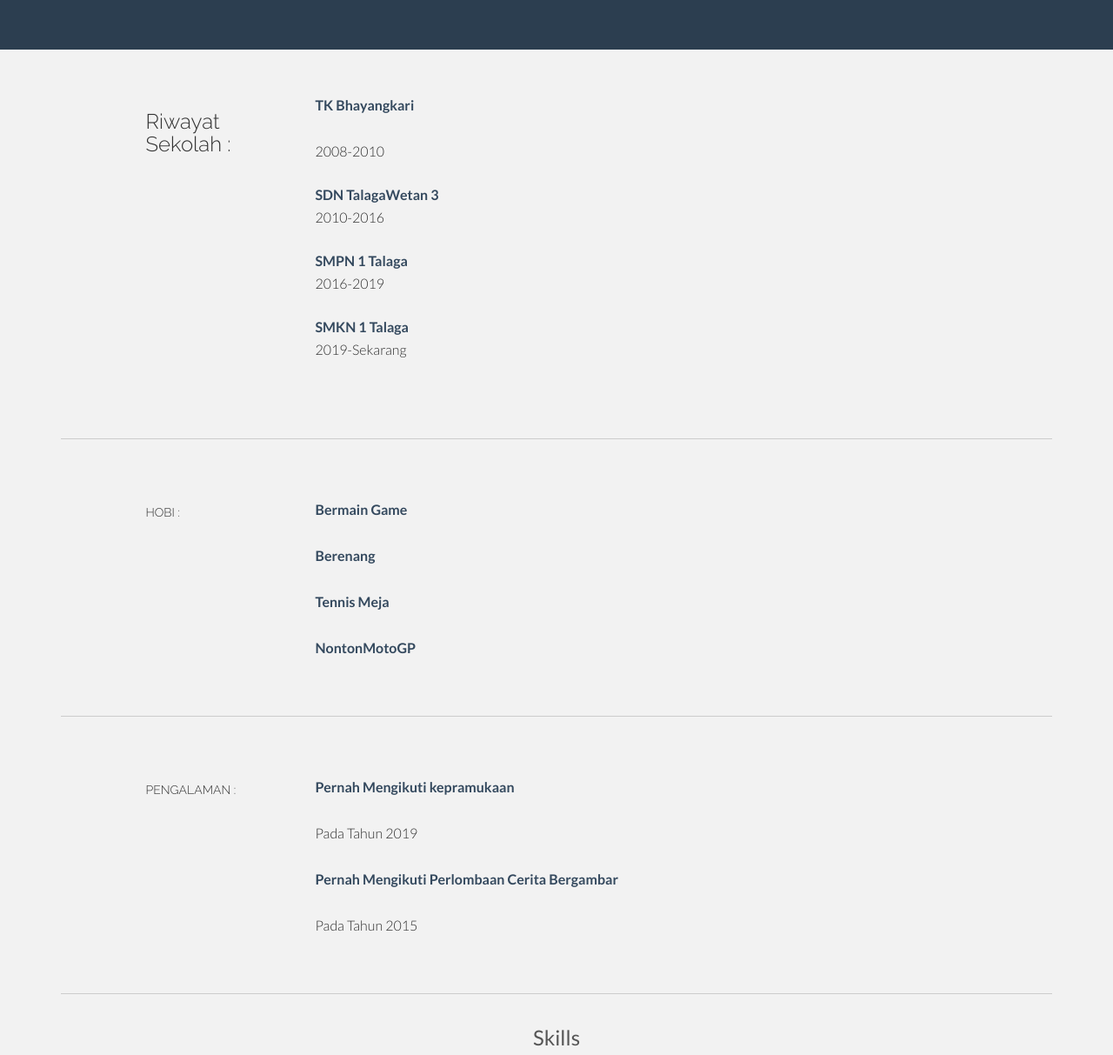
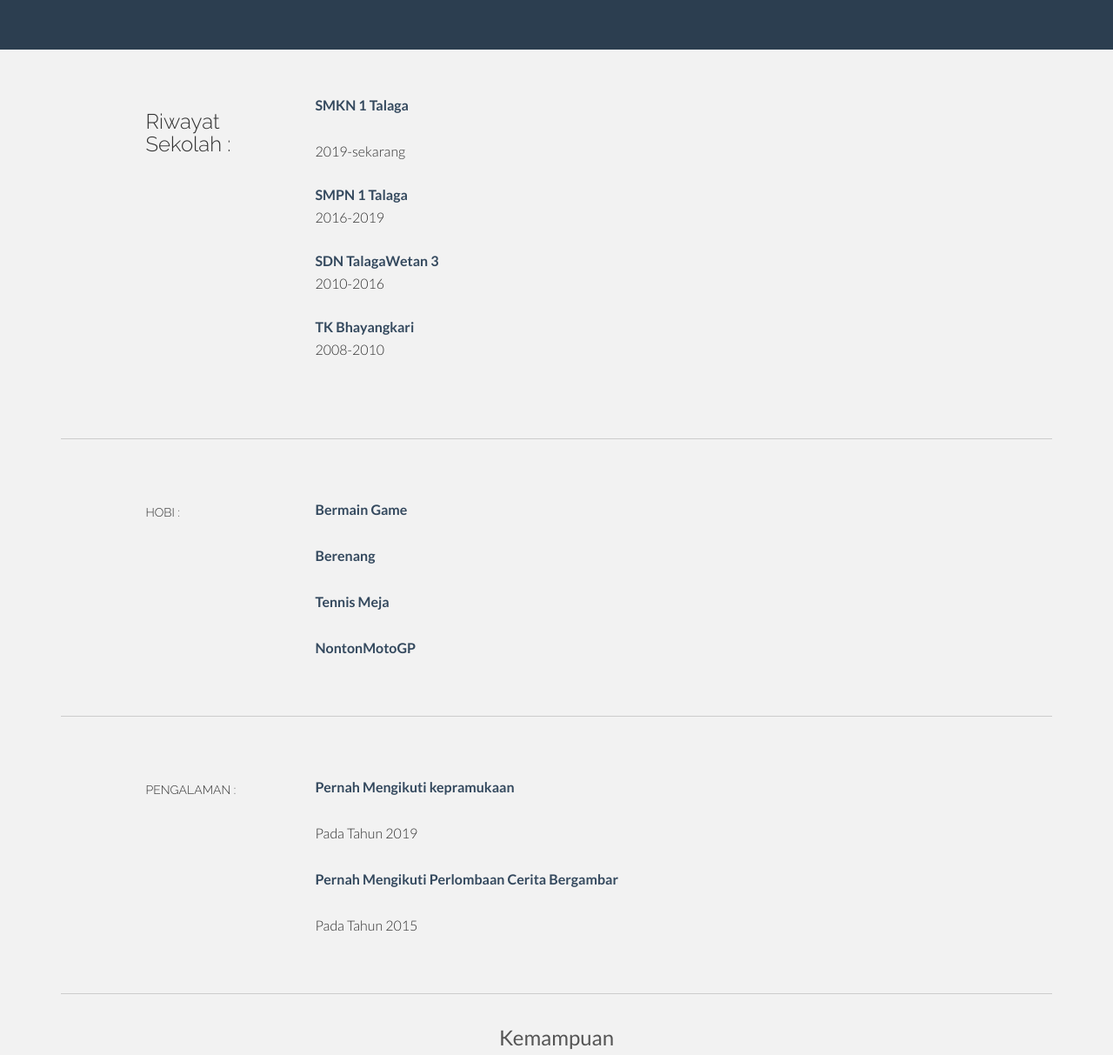
Before and after one commit to Dandiyudha/dandiyudhairawan.github.io, a plain HTML site: page index.html in a window 1280 px wide. Shown: the part 760-1973 px from the top of the page at 87% size. Drawn offline with Linux system fonts and the light colour scheme.

Commit message:
Update index.html

```diff
--- a/index.html
+++ b/index.html
@@ -78,7 +78,7 @@
             <h5>Tentang :</h5>
           </div>
           <div class="col-lg-6">
-            <p>Saya adalah pelajar di SMKN 1 Talaga dan saya duduk di kelas 11 RPL 2.Tahun masuk saya Ke SMKN 1 Talaga yaitu pada tahun 2019.Saya sekarang berumur 17 tahun.Awal mula nya saya pengen masuk ke TKJ namun takdir berkata lain saya hanya diterima di pilihan ke 2 saya setelah TKJ yakni RPL.</p>
+            <p>Saya adalah pelajar di SMKN 1 Talaga dan saya duduk di kelas 11 RPL 2. Tahun masuk saya Ke SMKN 1 Talaga yaitu pada tahun 2019. Saya sekarang berumur 17 tahun. Awal mula nya saya pengen masuk ke TKJ namun takdir berkata lain saya hanya diterima di pilihan ke 2 saya setelah TKJ yakni RPL.</p>
           </div>
           <div class="col-lg-3">
             <p><a href="#"><i class="icon-file"></i></a>
@@ -104,10 +104,10 @@
         </div>
         <div class="col-lg-6">
           <p>
-            <t>TK Bhayangkari </t><br><p>2008-2010</p>
+            <t>SMKN 1 Talaga</t><br><p>2019-sekarang</p>
+            <t>SMPN 1 Talaga</t><br><p>2016-2019</p>
             <t>SDN TalagaWetan 3</t><br><p>2010-2016</p>
-            <t>SMPN 1 Talaga</t><br><p>2016-2019</p>
-            <t>SMKN 1 Talaga</t><br><p>2019-Sekarang</p>
+            <t>TK Bhayangkari</t><br><p>2008-2010</p>
           </p>
           <p>
           </p>
@@ -199,9 +199,9 @@
 
 
   <!--SKILLS DESCRIPTION -->
-  <div class="section" id="skill">
+  <div class="section" id="Kemampuan">
     <div class="container">
-      <div class="h3 text-center mb-4 title">Skills</div>
+      <div class="h3 text-center mb-4 title">Kemampuan</div>
       <div class="card" data-aos="fade-up" data-aos-anchor-placement="top-bottom">
         <div class="card-body">
           <div class="row">
```
